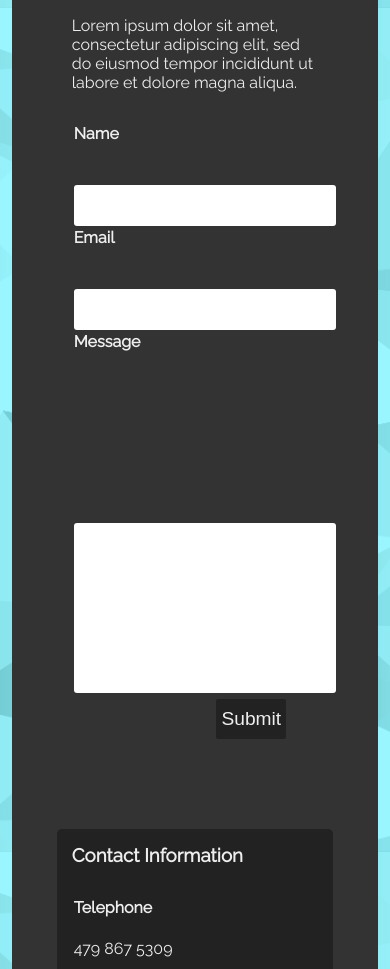
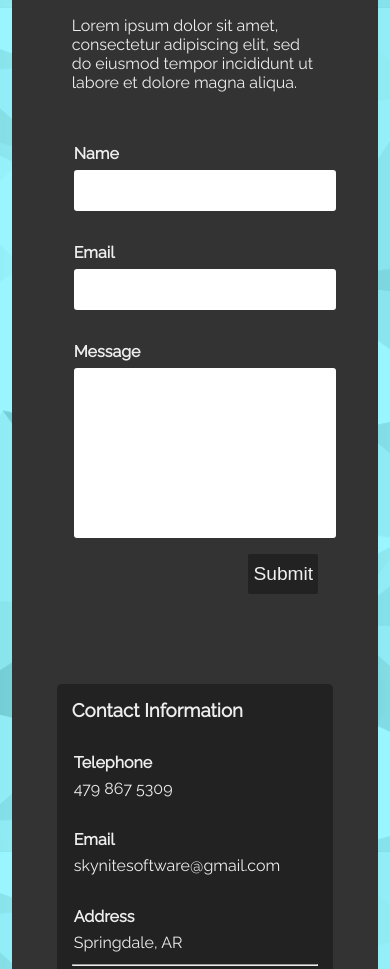
Before and after one commit to mHamilton91/SkyniteSoftware, a plain HTML site: page index.html in a window 390 px wide. Shown: the part 5900-6869 px from the top of the page. Drawn offline with Linux system fonts and the light colour scheme.

Commit message:
Finished updating spacing and sizing of the contact section rows and columns during resizing

```diff
--- a/index.html
+++ b/index.html
@@ -122,11 +122,11 @@
             <form>
               <table>
                   <tr>
-                    <td class="contact-label">Name</td>
+                    <td class="form-label">Name</td>
                     <td class="inputs"><input type="text" id="name" name="name"></td>
                   </tr>
                   <tr>
-                    <td class="contact-label">Email</td>
+                    <td class="form-label">Email</td>
                     <td class="inputs"><input type="text" id="email" name="email"></td>
                   </tr>
                   <tr>
@@ -134,8 +134,9 @@
                     <td class="inputs"><textarea id="message" name="message" rows="10" cols="10"></textarea></td>
                   </tr>
                 </table>
-              <button id="submit" type="submit" value="Submit">Submit</button>
+
             </form>
+            <button id="submit" type="submit" value="Submit">Submit</button>
           </div>
 
           <div id="contact-info">
@@ -143,15 +144,15 @@
             <table>
                 <tr>
                   <td class="contact-label">Telephone</td>
-                  <td>479 867 5309</td>
+                  <td class="company-info">479 867 5309</td>
                 </tr>
                 <tr>
                   <td class="contact-label">Email</td>
-                  <td>skynitesoftware@gmail.com</td>
+                  <td class="company-info">skynitesoftware@gmail.com</td>
                 </tr>
                 <tr>
                   <td class="contact-label">Address</td>
-                  <td>Springdale, AR</td>
+                  <td class="company-info">Springdale, AR</td>
                 </tr>
             </table>
             <hr>
--- a/scripts/main.js
+++ b/scripts/main.js
@@ -58,6 +58,7 @@ let removeRow = (table) => {
         let item = tableInfo.shift()
         let newRow = table.insertRow((2*j) + 1)
         newRow.insertCell(0).innerHTML = item
+        newRow.children[0].classList.add("inputs")
     }
 }
 
@@ -75,6 +76,7 @@ let addRow = (table) => {
         let item = tableInfo.shift()
         let newData = table.children[j].insertCell(1)
         newData.innerHTML = item
+        newData.classList.add('inputs')
     }
 }
 
--- a/styles/main.css
+++ b/styles/main.css
@@ -549,7 +549,6 @@ nav {
 #contact {
     color: #EEE;
     padding: 30px;
-    /* box-sizing: border-box; */
 }
 
 #contact-container{
@@ -564,25 +563,20 @@ nav {
     max-width: 600px;
     margin: 30px;
 }
- /* #contact-form > form {
-     background-color: red;
- } */
 
 #contact-form > p {
     margin: 20px 0 30px 0;
 }
 
-.contact-label {
+.form-label {
     padding-right: 50px;
     padding-bottom: 40px;
     font-weight: bolder;
+    box-sizing: border-box;
 }
 
 .inputs {
     padding: 0 50px 20px 0;
-}
-
-.inputs {
     width: 100%;
 }
 
@@ -638,8 +632,12 @@ nav {
     margin-bottom: 30px;
 }
 
-#contact-info td {
+.contact-label, .company-info {
     padding: 0 20px 20px 0
+}
+
+.contact-label {
+    font-weight: bolder;
 }
 
 #social-icons {
@@ -648,6 +646,33 @@ nav {
     justify-content: space-around;
     flex-wrap: wrap;
     column-gap: 5px;
+}
+
+@media only screen and (max-width: 489px) {
+    .form-label, #message-label {
+        padding: 20px 0 5px 0;
+    }
+
+    table {
+        width: 100%;
+    }
+
+    .inputs {
+        padding: 0 0 10px 0;
+        width: 100%;
+    }
+
+    #submit {
+        margin-right: 0;
+    }
+
+    .contact-label {
+        padding: 20px 0 5px 0;
+    }
+
+    #contact-info > h3 {
+        margin-bottom: 10px;
+    }
 }
 
 
```
